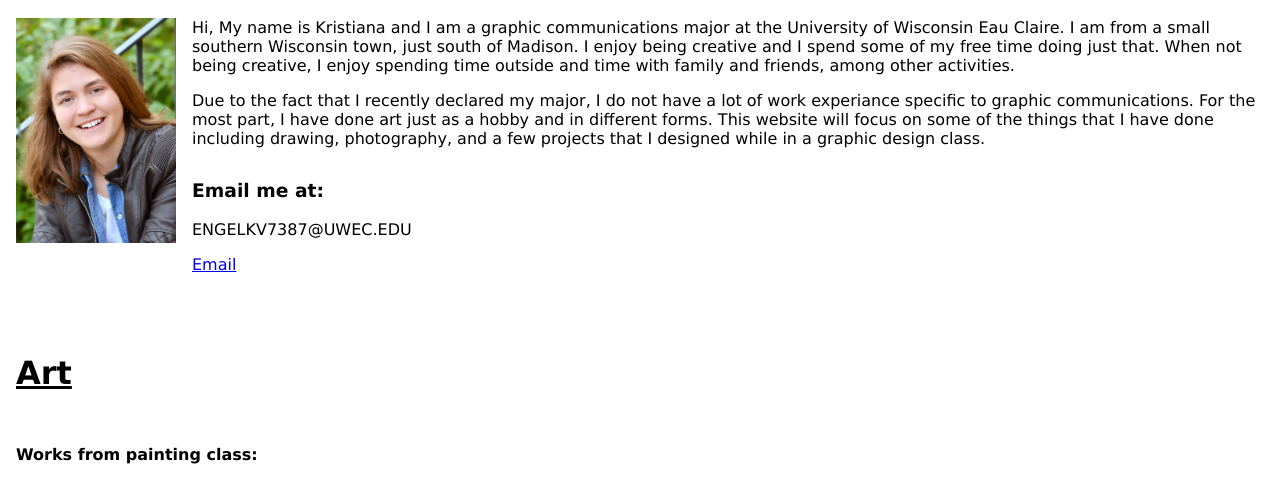
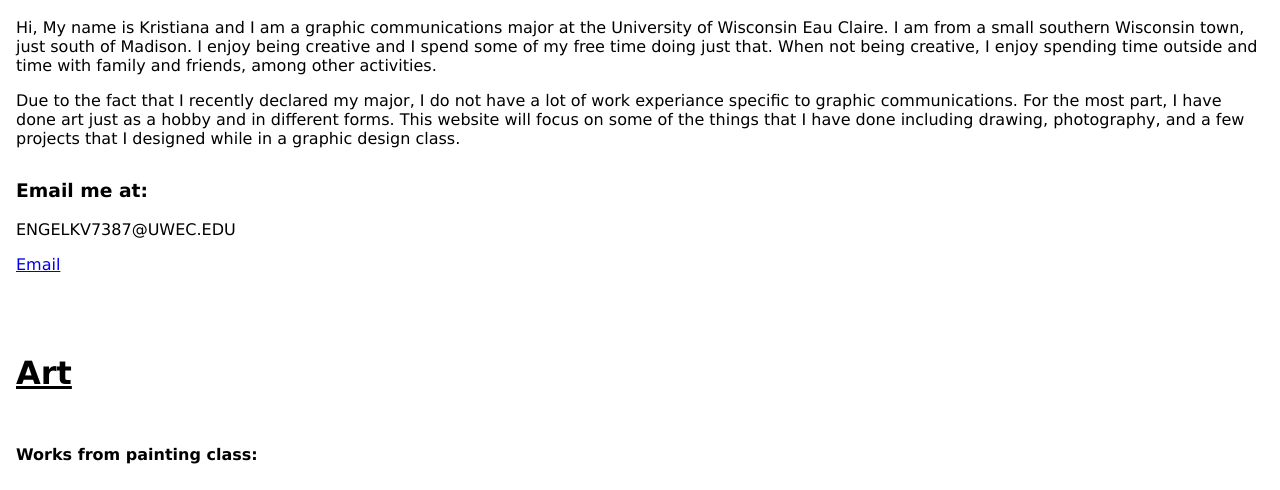
Before and after one commit to engelk-uwec/portfolio, a plain HTML site: page index.html in a window 1280 px wide. Shown: the part 607-1097 px from the top of the page. Drawn offline with Linux system fonts and the light colour scheme.

Commit message:
test portfolio

```diff
--- a/index.html
+++ b/index.html
@@ -32,7 +32,7 @@
 
             <h1 id="about">About</h1>
 
-            <img src="images/me.jpg" alt="Kristiana" width="500" id="bug" class="KVE">
+
 
             <p id="intro">Hi, My name is Kristiana and I am a graphic communications major at the University of Wisconsin Eau Claire.  I am from a small southern Wisconsin town, just south of Madison.  I enjoy being creative and I spend some of my free time doing just that.  When not being creative, I enjoy spending time outside and time with family and friends, among other activities.</p>
 
```
